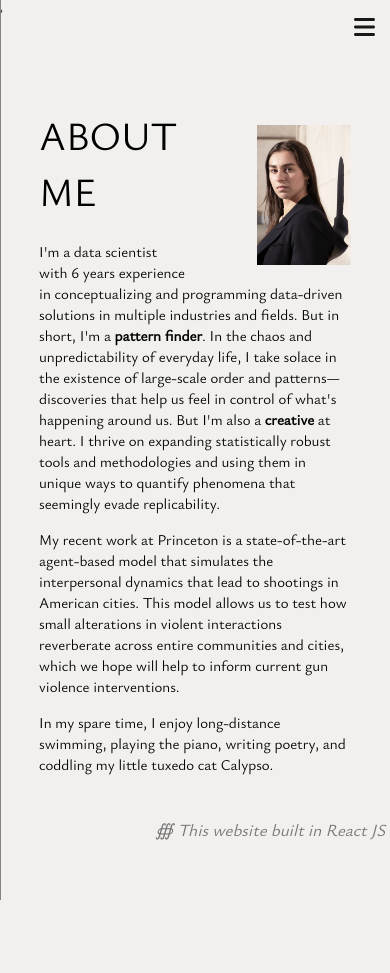
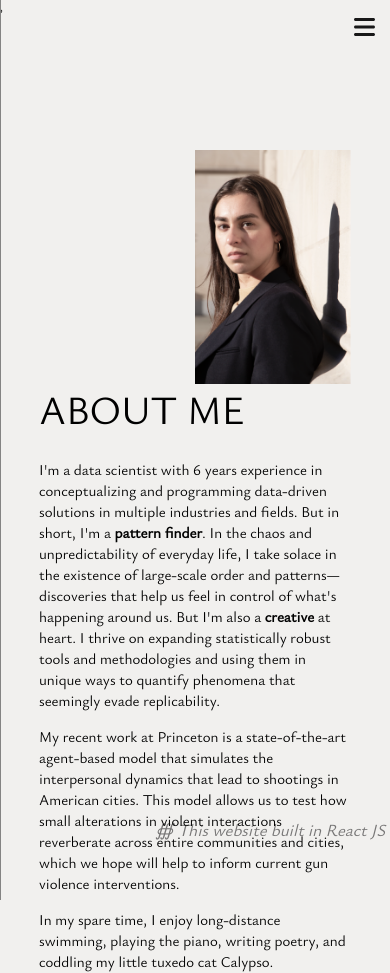
Before and after one commit to aam3/Personal_Website, a React (Create React App) app: page /about in a window 390 px wide. Before the commit the page ends 844 px from the top, so only its background shows below. Built offline with nearby package versions, Linux system fonts and the light colour scheme.

Commit message:
adjusting photo position

```diff
--- a/src/components/Layout/index.scss
+++ b/src/components/Layout/index.scss
@@ -72,7 +72,7 @@
       vertical-align: middle;
       display: table-cell;
 
-      .img {
+      img {
         width: 50%;
         margin-top: 40px;
       }
```
